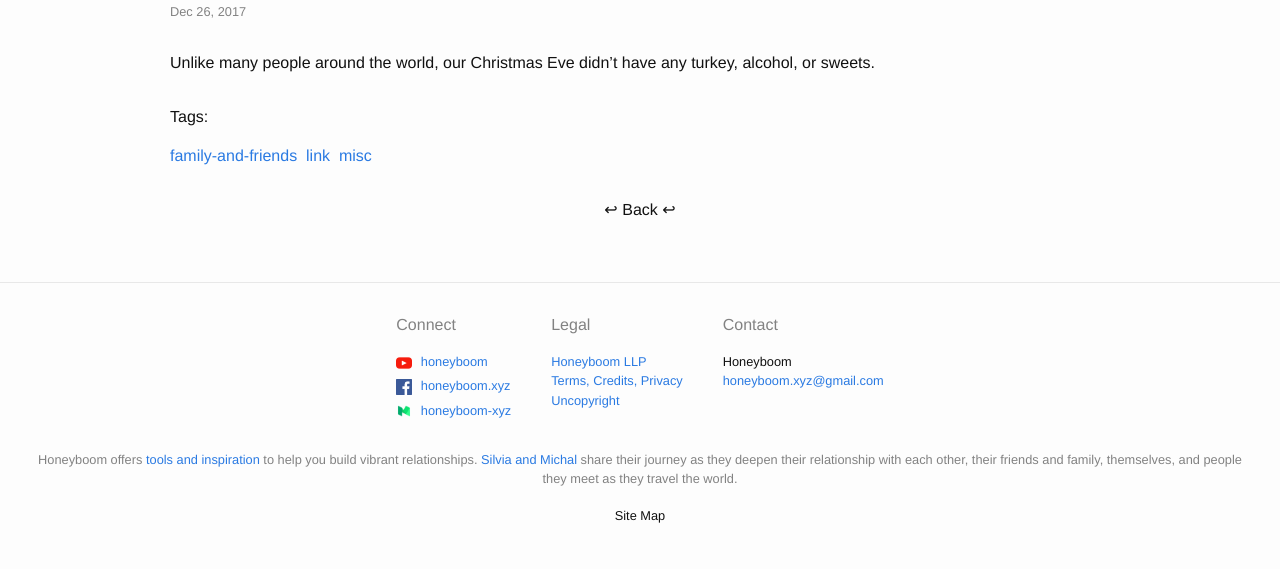
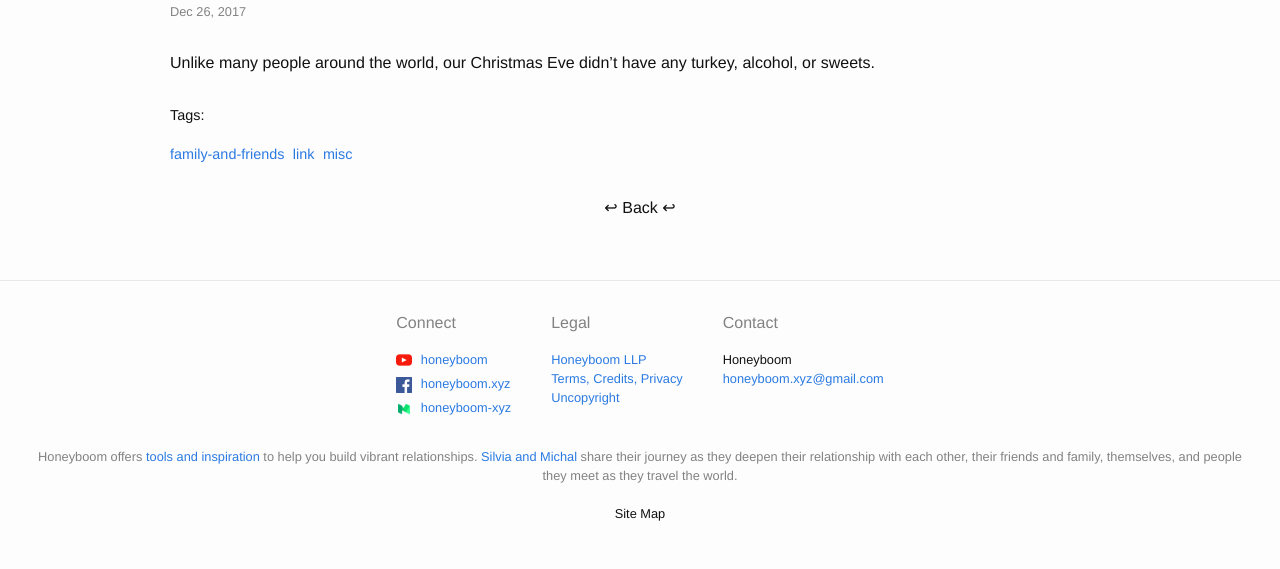
Before and after one commit to Honeyboom/honeyboom.github.io, a Jekyll site: the page built from _posts/2017-12-26-true-christmas-gift.md, in a window 1280 px wide. Shown: the part 405-974 px from the top of the page. Built offline with Jekyll 4.4.1, drawn with Linux system fonts in a browser that asks for light colours.

Commit message:
Changed font size on mobile for some elements

```diff
--- a/_sass/minima/_layout.scss
+++ b/_sass/minima/_layout.scss
@@ -263,7 +263,7 @@
 .homepage-text {
 	text-align: justify;
 	@include media-query($on-palm) {
-		font-size: $small-font-size;
+		@include relative-font-size(0.9);
 	}
 }
 
@@ -343,6 +343,10 @@
   @include media-query($on-laptop) {
     @include relative-font-size(2.25);
   }
+
+  @include media-query($on-palm) {
+    @include relative-font-size(1.65);
+  }
 }
 
 .post-content {
@@ -382,6 +386,10 @@
 
 .bottom-tags {
   margin-bottom: $spacing-unit;
+
+  p, span {
+    @include relative-font-size(0.9);
+  }
 }
 
 
@@ -453,6 +461,13 @@
     width: 20px;
     margin-bottom: 5px;
     color: rgba(255, 255, 255, 0.4);
+  }
+
+  @include media-query($on-palm) {
+    @include relative-font-size(1.3);
+    img {
+      width: 16px;
+    }
   }
 }
 
```
